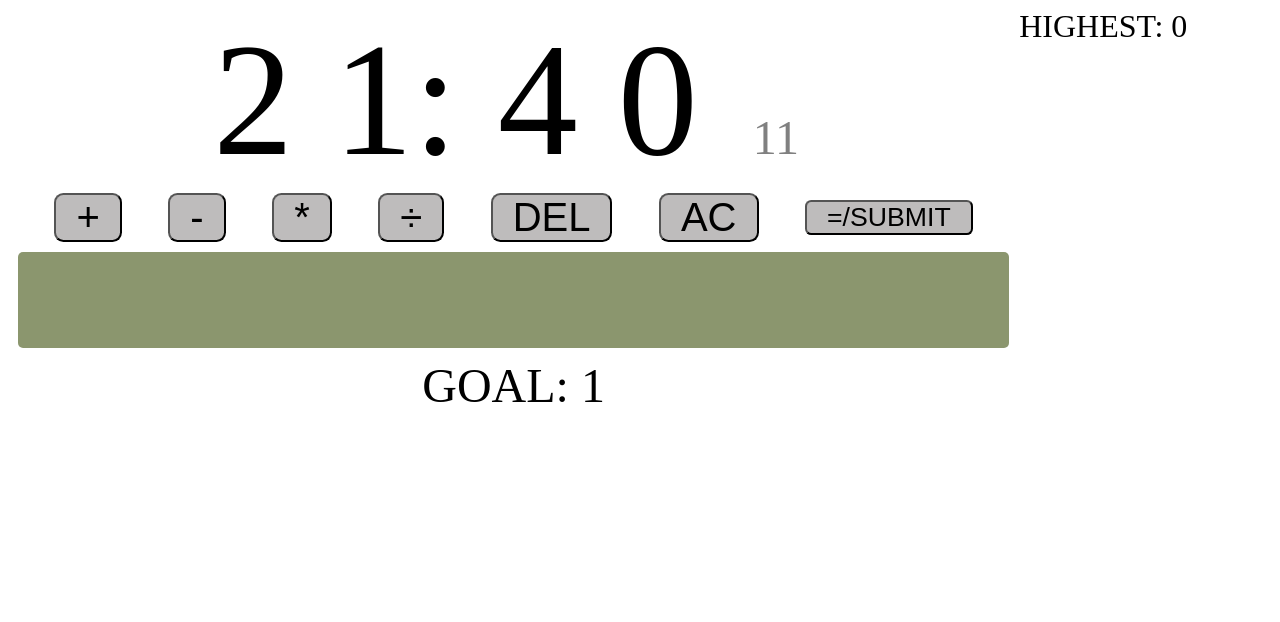
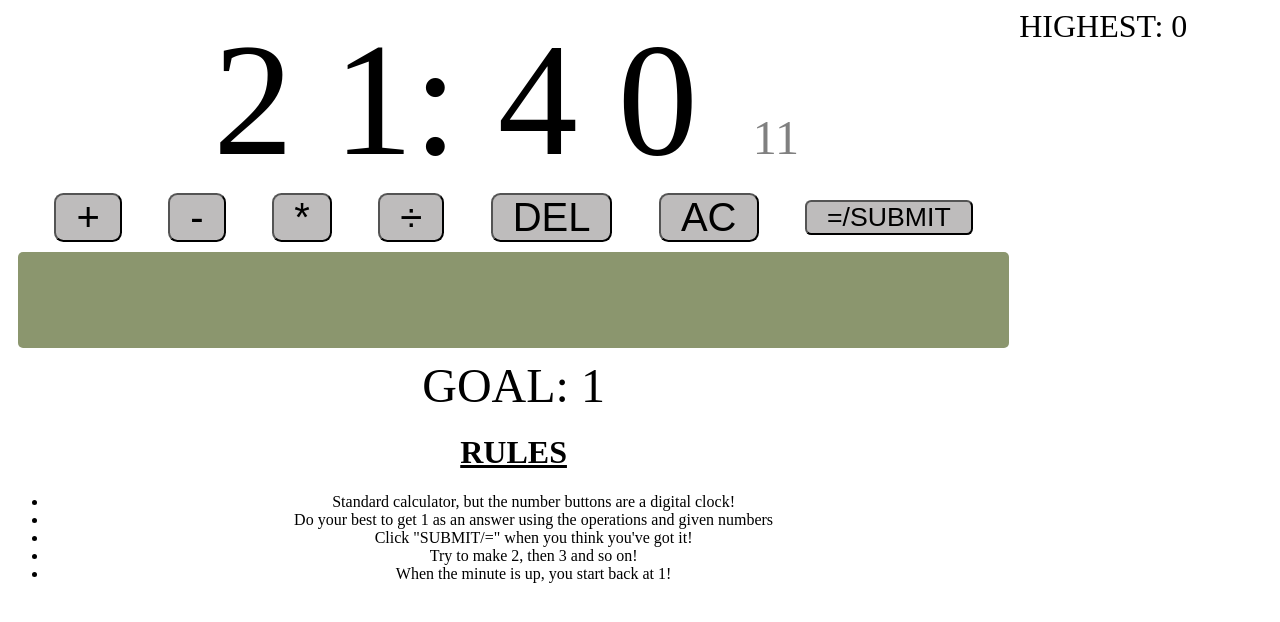
Before and after one commit to aaronlearns/Excelsior, a plain HTML site: page index.html in a window 1280 px wide. Drawn offline with Linux system fonts and the light colour scheme.

Commit message:
Added Rules

```diff
--- a/index.html
+++ b/index.html
@@ -11,7 +11,7 @@
 <body onload="setInterval(updateTime,500)">
     <div class="container">
         <div class="center">
-            <div>
+            <div class="center">
                 <span id="clock">
                     <span data-number class="clockNum"></span>
                     <span data-number class="clockNum"></span>:
@@ -39,6 +39,16 @@
                     <!-- SCORE: <span data-score>-1</span> -->
                 </div>
             </div>
+            <div>
+                <h1><u>RULES</u></h1>
+                <ul>
+                    <li>Standard calculator, but the number buttons are a digital clock!</li>
+                    <li>Do your best to get 1 as an answer using the operations and given numbers</li>
+                    <li>Click "SUBMIT/=" when you think you've got it!</li>
+                    <li>Try to make 2, then 3 and so on!</li>
+                    <li>When the minute is up, you start back at 1!</li>
+                </ul>
+            </div>
         </div>
         <div class='twoem'>
             HIGHEST: <span data-record></span>
```
